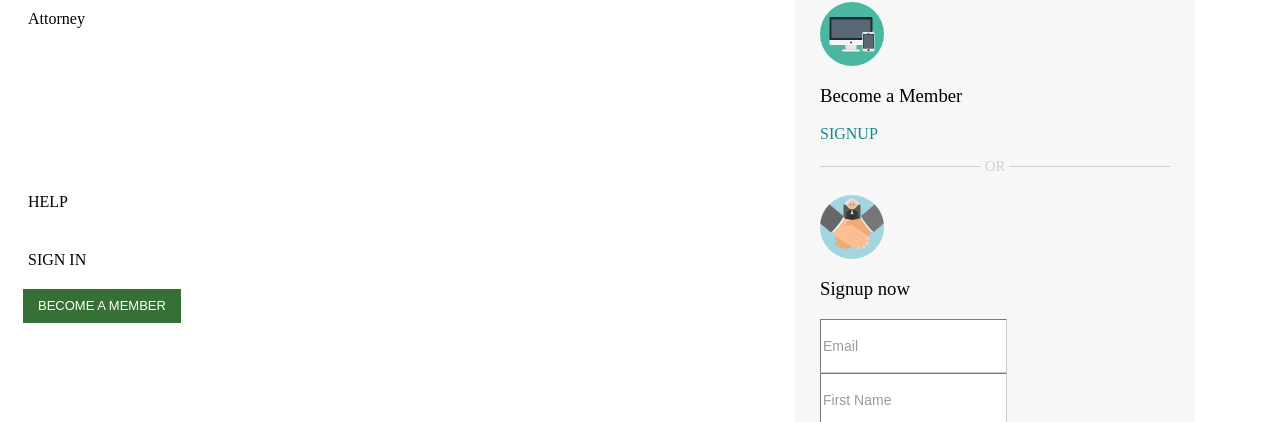
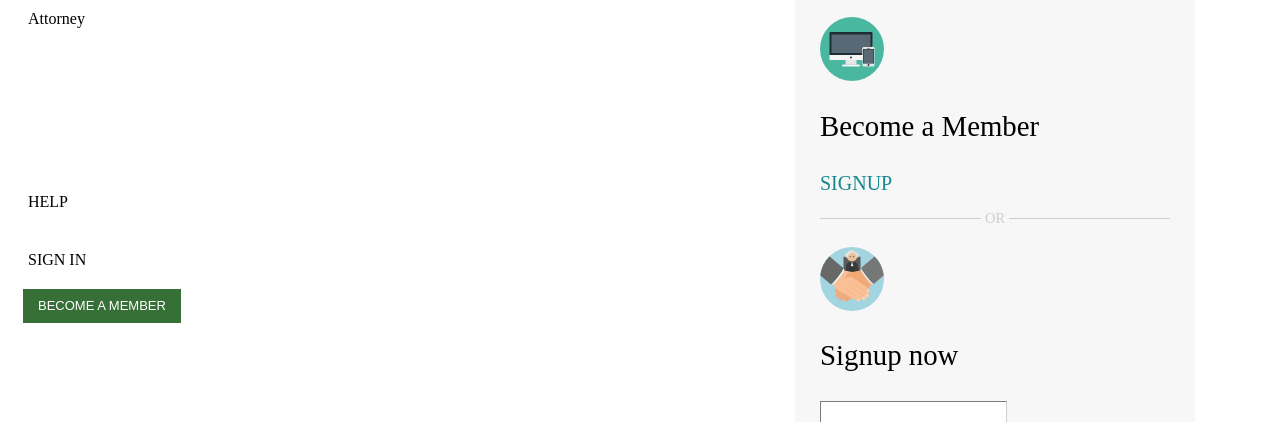
Before and after one commit to HPrieto/iLawyerNow.com, a React app: page /home in a window 1280 px wide. Shown: the part 143-565 px from the top of the page. Built offline with nearby package versions, Linux system fonts and the light colour scheme; the HTML template or start-up script is replaced by a standard one.

Commit message:
forms corrected

```diff
--- a/src/App.js
+++ b/src/App.js
@@ -96,7 +96,7 @@ class App extends Component {
 						<Route exact path='/attorney/signup' component={AttorneySignup}/>
 						<Route exact path='/attorney'		 component={AttorneySignup}/>
 						<Route exact path='/member'			 component={MemberSignup}/>
-						<Route exact path='/member/signup' component={MemberSignup}/>
+						<Route exact path='/member/signup'   component={MemberSignup}/>
 						<Route path='/login'				 component={LoginDirectory}/>
 						<Route component={Home}/>
 					</Switch>
--- a/src/component/containers/containers.css
+++ b/src/component/containers/containers.css
@@ -408,11 +408,11 @@ link: hover {
 
 .signup-form-container button:hover {
 	color: white;
-	background-color: #0F7278;
 }
 
 .signup-form-container h3 {
     font-weight: 300;
+    font-size: 1.8em;
 }
 
 .signup-form-container h4 {
@@ -440,6 +440,7 @@ link: hover {
 
 .signup-form-container a {
     color: #13888F;
+    font-size: 1.25em;
 }
 
 .signup-form-container a:hover {
@@ -453,12 +454,14 @@ link: hover {
 }
 
 .electronics-icon {
+    margin-top: 15px;
 	width: 64px;
 	height: 64px;
     background-image: url('../img/electronics_icon.png');
 }
 
 .agree-icon {
+    margin-bottom: 20px;
     width: 64px;
 	height: 64px;
     background-image: url('../img/agree_icon.png');
```
Also changed, not shown: public/build/bundle.js, 1 other file (tests, documents, lock files or other folders).
